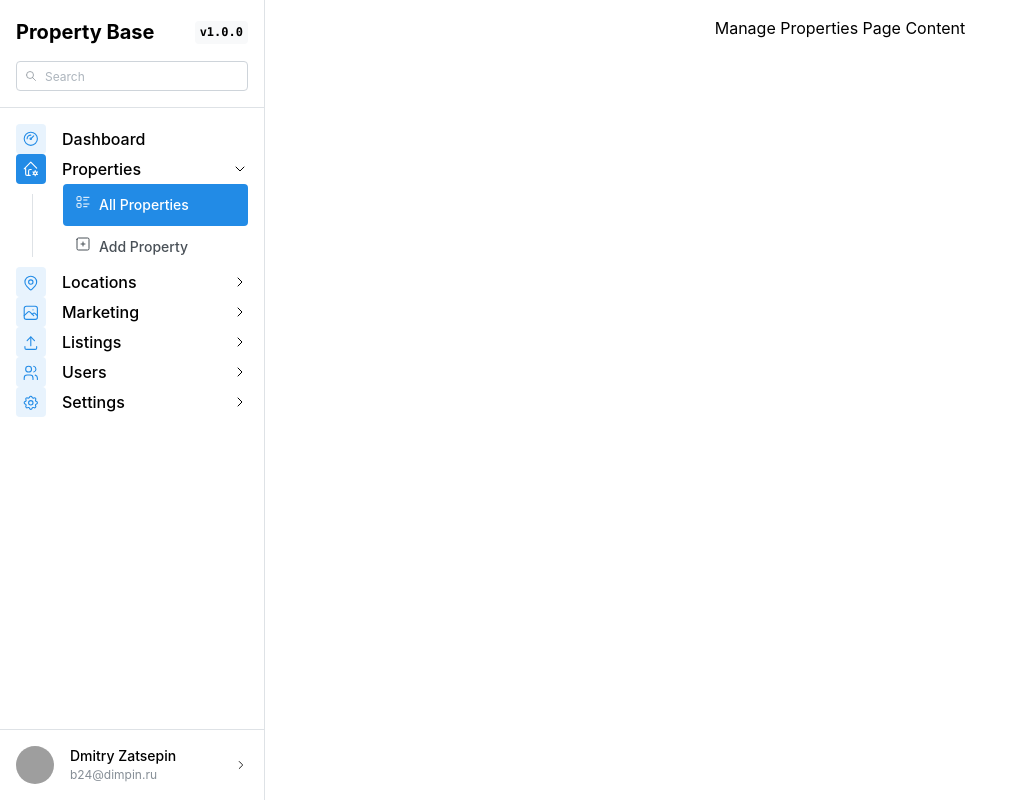
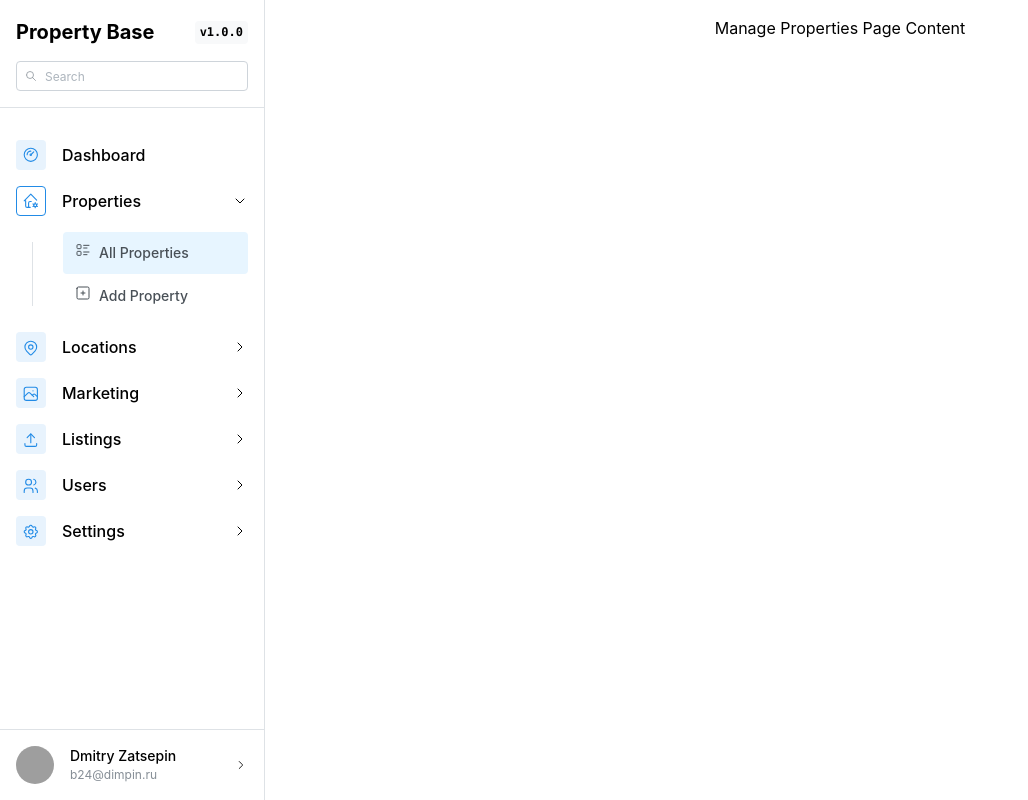
Before and after one commit to dmitryzatsepin/propertyBase, a React (Vite) app in the folder packages/webapp/: page /properties in a window 1280 px wide. Shown: the whole page, without its empty margins (0-1028 px from the left). Built offline with nearby package versions, Linux system fonts and the light colour scheme; grey boxes are pictures that could not be loaded.

Commit message:
Update the menu

```diff
--- a/packages/webapp/src/components/Layout/NavbarLinksGroup/NavbarLinksGroup.module.css
+++ b/packages/webapp/src/components/Layout/NavbarLinksGroup/NavbarLinksGroup.module.css
@@ -2,7 +2,8 @@
   font-weight: 500;
   display: block;
   width: 100%;
-  padding: var(--mantine-spacing-sm) var(--mantine-spacing-md);
+  margin: var(--mantine-spacing-md) 0;
+  padding: var(--mantine-spacing-md) var(--mantine-spacing-md);
   color: light-dark(var(--mantine-color-black), var(--mantine-color-dark-0));
   font-size: var(--mantine-font-size-sm);
   border-radius: var(--mantine-radius-sm);
@@ -12,10 +13,11 @@
       var(--mantine-color-gray-0),
       var(--mantine-color-dark-6)
     );
+    color: light-dark(var(--mantine-color-gray-7), var(--mantine-color-dark-1));
   }
 
   &[data-active="true"] .mantine-ThemeIcon-root {
-    background-color: var(--mantine-color-blue-filled);
+    /* background-color: var(--mantine-color-blue-filled); */
     color: var(--mantine-color-white);
   }
   &[data-active="true"] .mantine-ThemeIcon-root svg {
@@ -65,11 +67,14 @@
       var(--mantine-color-gray-0),
       var(--mantine-color-dark-6)
     );
+    color: light-dark(var(--mantine-color-gray-7), var(--mantine-color-dark-1));
   }
 
   &[data-active="true"] {
-    color: var(--mantine-color-white);
-    background-color: var(--mantine-color-blue-filled);
+    background-color: light-dark(
+      var(--mantine-color-blue-0),
+      var(--mantine-color-dark-6)
+    );
   }
 }
 
--- a/packages/webapp/src/components/Layout/NavbarLinksGroup/NavbarLinksGroup.tsx
+++ b/packages/webapp/src/components/Layout/NavbarLinksGroup/NavbarLinksGroup.tsx
@@ -1,5 +1,5 @@
 // packages/webapp/src/components/Layout/NavbarLinksGroup/NavbarLinksGroup.tsx
-import React, { useState, useEffect, useCallback } from "react";
+import { useState, useEffect, useCallback, useRef } from "react";
 import {
   Group,
   Box,
@@ -21,7 +21,7 @@ export function LinksGroup({
   label,
   initiallyOpened,
   links,
-  link: groupLinkPath, // Это путь, если сама группа является ссылкой (например, Dashboard)
+  link: groupLinkPath,
 }: LinksGroupProps) {
   const location = useLocation();
   const hasLinks = Array.isArray(links) && links.length > 0;
@@ -44,7 +44,33 @@ export function LinksGroup({
   }, [groupLinkPath, links, hasLinks, isPathExactlyActive]);
 
   // Состояние opened для раскрытия группы
-  const [opened, setOpened] = useState(initiallyOpened || false);
+  const [opened, setOpened] = useState(
+    initiallyOpened || isGroupOrAnySublinkActive()
+  );
+  const prevPathnameRef = useRef(location.pathname);
+
+  useEffect(() => {
+    const currentPathname = location.pathname;
+    const groupIsNowActive = isGroupOrAnySublinkActive();
+
+    // Если initiallyOpened явно управляет состоянием
+    if (typeof initiallyOpened === "boolean") {
+      if (opened !== initiallyOpened) {
+        // Синхронизируемся с initiallyOpened, если он изменился
+        setOpened(initiallyOpened);
+      }
+    }
+    // Если путь изменился и группа стала активной (а до этого не была или была закрыта)
+    // И это не просто обновление opened из-за клика
+    else if (
+      currentPathname !== prevPathnameRef.current &&
+      groupIsNowActive &&
+      !opened
+    ) {
+      setOpened(true);
+    }
+    prevPathnameRef.current = currentPathname;
+  }, [location.pathname, initiallyOpened, isGroupOrAnySublinkActive, opened]);
 
   // Эффект для раскрытия группы, если она становится активной (например, при прямой навигации)
   useEffect(() => {
@@ -95,7 +121,7 @@ export function LinksGroup({
         <Group justify="space-between" gap={0} wrap="nowrap">
           <Box style={{ display: "flex", alignItems: "center" }}>
             <ThemeIcon
-              variant={controlIsActiveForStyling ? "filled" : "light"}
+              variant={controlIsActiveForStyling ? "outline" : "light"}
               size={30}
             >
               <Icon size="1.1rem" stroke={1.5} />
@@ -115,11 +141,11 @@ export function LinksGroup({
         className={classes.control}
         data-active={controlIsActiveForStyling || undefined} // Подсветка группы, если она или ее дети активны
       >
-        <Group justify="space-between" gap={0} wrap="nowrap">
+        <Group justify="space-between" gap={1} wrap="nowrap">
           <Box style={{ display: "flex", alignItems: "center" }}>
             {/* Для ThemeIcon основной группы: если хочешь другой стиль, когда активна только под-ссылка, а не сама группа */}
             <ThemeIcon
-              variant={controlIsActiveForStyling ? "filled" : "light"}
+              variant={controlIsActiveForStyling ? "outline" : "light"}
               size={30}
             >
               <Icon size="1.1rem" stroke={1.5} />
@@ -138,10 +164,8 @@ export function LinksGroup({
       </UnstyledButton>
       {hasLinks ? (
         <Collapse in={opened}>
-          {/* Можно обернуть items в Stack для отступов между под-ссылками */}
-          <Stack gap={0} className={classes.subLinksContainer}>
+          <Stack gap={1} className={classes.subLinksContainer}>
             {" "}
-            {/* Используем класс для отступа линии и самих ссылок */}
             {items}
           </Stack>
         </Collapse>
```
